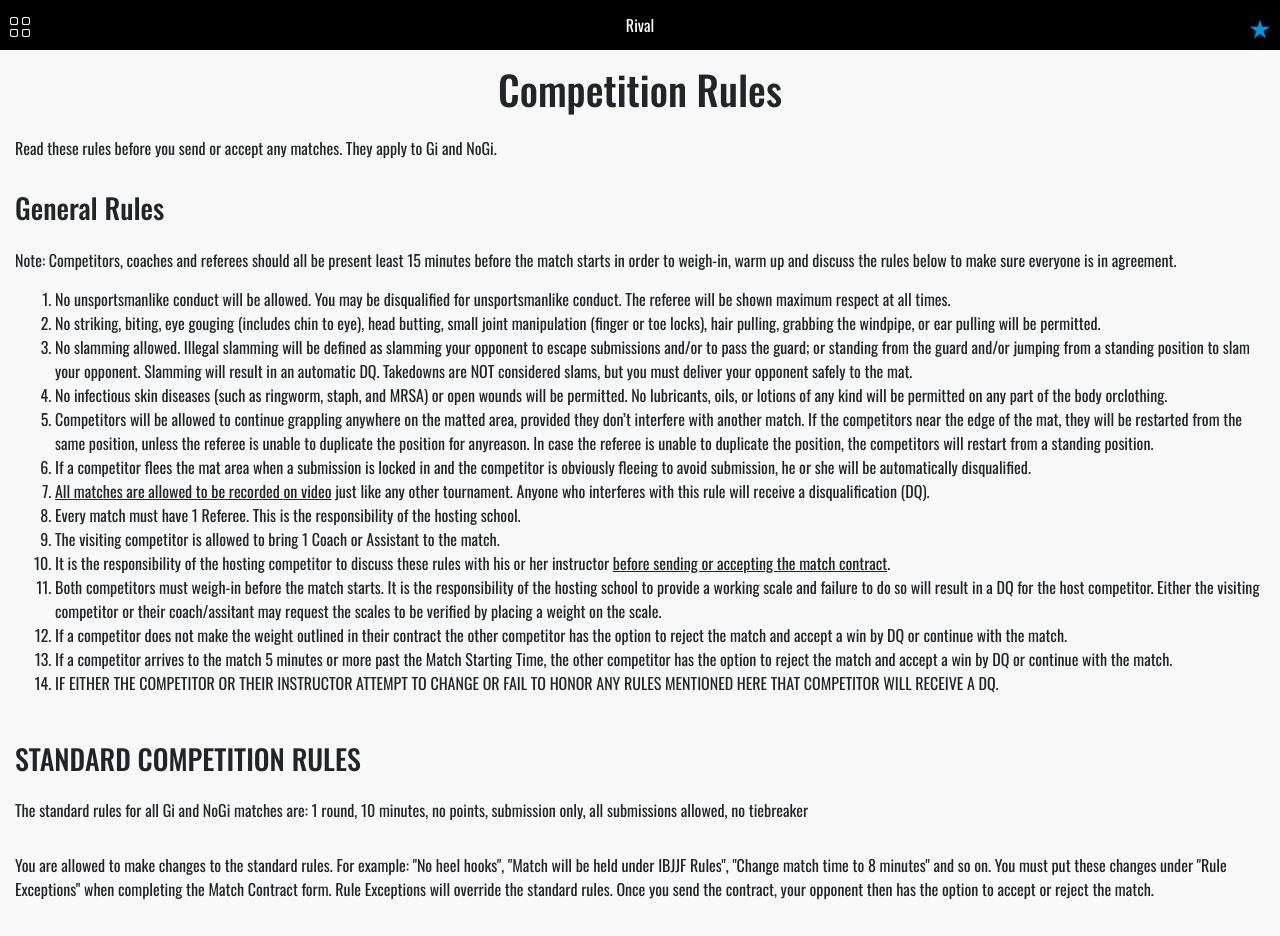
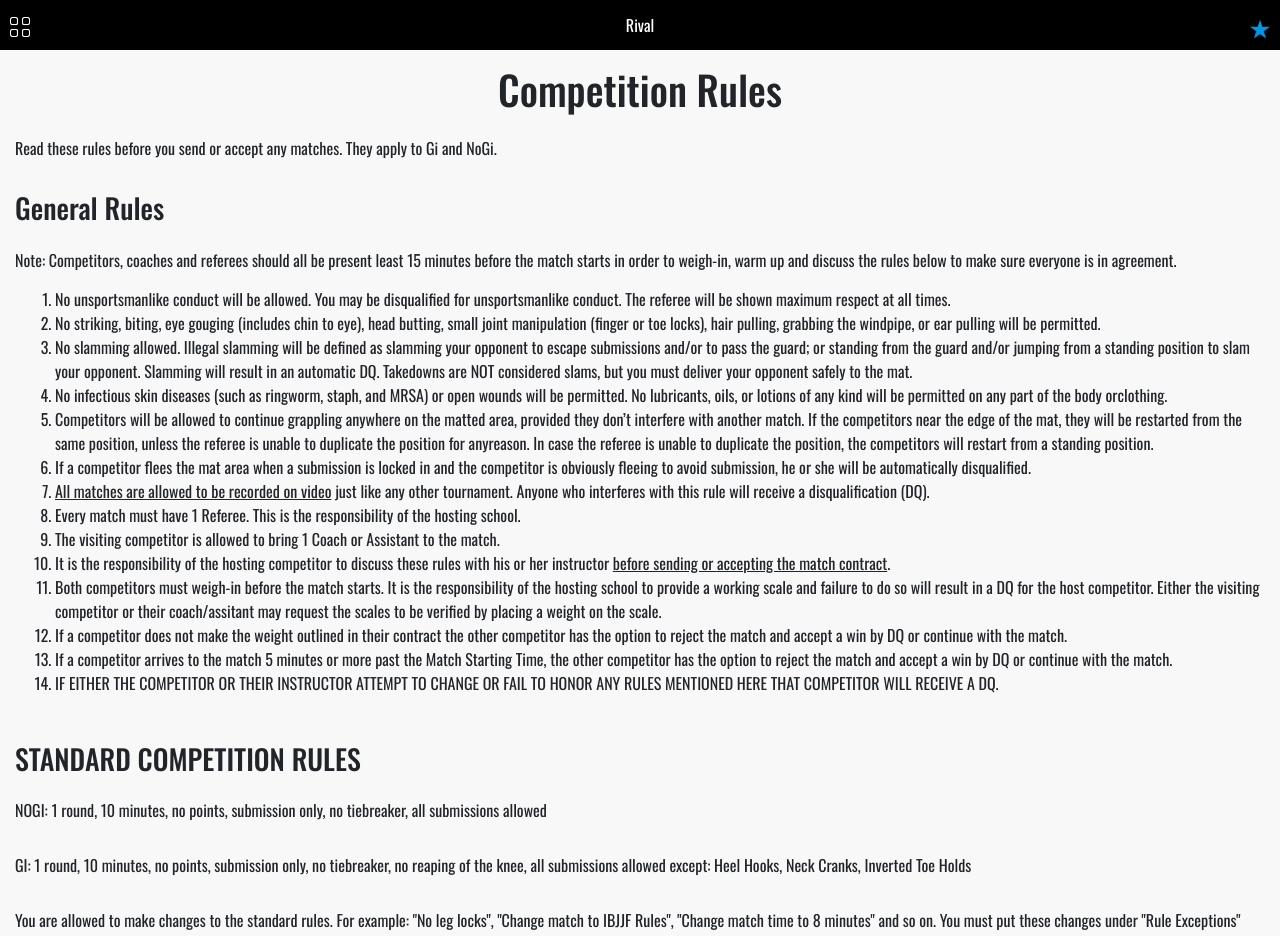
Before and after one commit to igor-tanv/rival-bjj-client, a React (Create React App) app: page /rules in a window 1280 px wide. Shown: the top 936 px of the page. Built offline with nearby package versions, Linux system fonts and the light colour scheme.

Commit message:
gi rules update

```diff
--- a/src/features/rules/index.jsx
+++ b/src/features/rules/index.jsx
@@ -1,16 +1,16 @@
-import React, {useEffect} from "react";
+import React, { useEffect } from "react";
 import {
   useLocation
 } from "react-router-dom";
-export default function Rules({}) {
+export default function Rules({ }) {
   const location = useLocation();
 
   useEffect(() => {
     const hash = location.hash
     if (hash && document.getElementById(hash.substr(1))) {
-        document.getElementById(hash.substr(1)).scrollIntoView({behavior: "smooth"})
+      document.getElementById(hash.substr(1)).scrollIntoView({ behavior: "smooth" })
     }
-}, [location.hash])
+  }, [location.hash])
 
   return <div className="common-container">
     <h1>Competition Rules</h1>
@@ -73,8 +73,9 @@ export default function Rules({}) {
       </ol>
     </p>
     <h3>STANDARD COMPETITION RULES</h3>
-    <p>The standard rules for all Gi and NoGi matches are: 1 round, 10 minutes, no points,  submission only, all submissions allowed, no tiebreaker</p>
-    <p>You are allowed to make changes to the standard rules. For  example: "No heel hooks", "Match will be held under
+    <p>NOGI: 1 round, 10 minutes, no points, submission only, no tiebreaker, all submissions allowed</p>
+    <p>GI: 1 round, 10 minutes, no points,  submission only, no tiebreaker, no reaping of the knee, all submissions allowed except: Heel Hooks, Neck Cranks, Inverted Toe Holds</p>
+    <p>You are allowed to make changes to the standard rules. For  example: "No leg locks", "Change match to
     IBJJF Rules", "Change match time to 8 minutes" and so on. You must put these changes under "Rule Exceptions"
     when completing the Match Contract form. Rule Exceptions will override the standard rules.
     Once you send the contract, your opponent then has the option to accept or reject the match.
```
